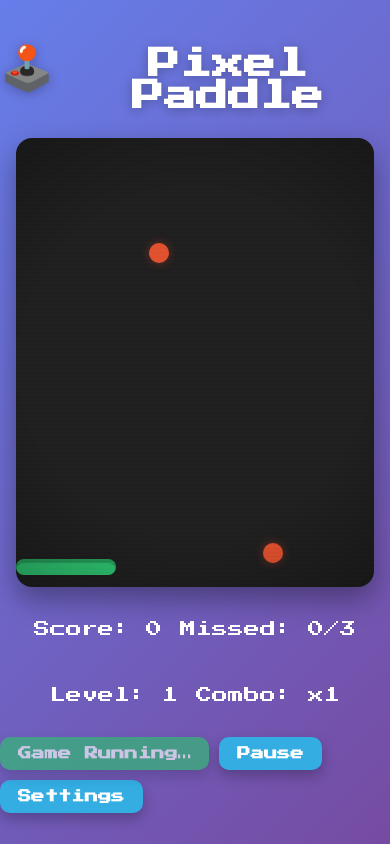
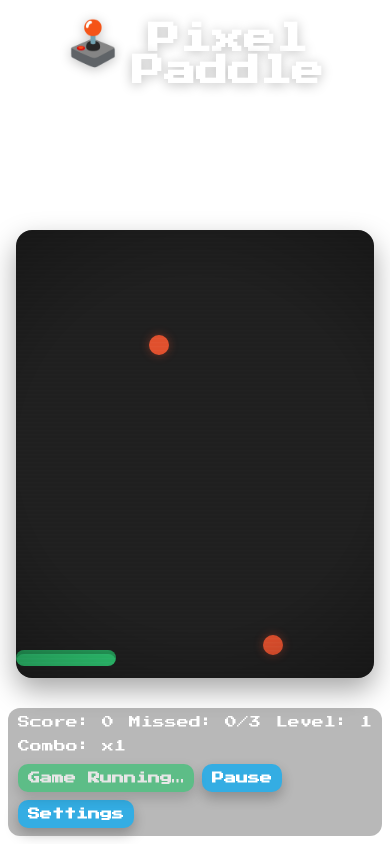
Before and after one commit to Saaquuiib/Pixel-Paddle, a plain HTML site: page index.html in a window 390 px wide. Both pictures are taken after a click on the button "Start Game". Drawn offline with Linux system fonts and the light colour scheme.

Commit message:
mobile bug fixes

```diff
--- a/index.html
+++ b/index.html
@@ -3,7 +3,7 @@
 <head>
   <meta charset="UTF-8" />
   <meta name="viewport"
-        content="width=device-width, initial-scale=1.0, maximum-scale=1.0, user-scalable=no"/>
+        content="width=device-width, initial-scale=1, viewport-fit=cover, user-scalable=no"/>
   <title>Pixel Paddle</title>
   <link href="https://fonts.googleapis.com/css2?family=Press+Start+2P&display=swap" rel="stylesheet">
   <link rel="stylesheet" href="style.css" />
--- a/script.js
+++ b/script.js
@@ -25,6 +25,20 @@ const settingsCancelBtn = document.getElementById("settingsCancelBtn");
 const volumeSlider = document.getElementById("volume");
 const muteToggle   = document.getElementById("muteToggle");
 const diffRadios   = [...document.querySelectorAll('input[name="difficulty"]')];
+
+// ---------- Mobile viewport fix ----------
+function setVh() {
+  const vh = window.innerHeight * 0.01;
+  document.documentElement.style.setProperty('--vh', `${vh}px`);
+}
+setVh();
+window.addEventListener('resize', setVh);
+window.addEventListener('orientationchange', setVh);
+
+function ensureTop() {
+  if (document.activeElement && document.activeElement.blur) document.activeElement.blur();
+  window.scrollTo(0, 0);
+}
 
 // ---------- Config ----------
 let MAX_MISSED = 3;
@@ -179,19 +193,18 @@ function startMusic(){
 
   musicTimer = setInterval(() => {
     const withinStep = (stepIdx % 2 === 1) ? swing : 0; // swing on off-16ths
-    const t = audioCtx.currentTime + 0.035 + withinStep; // slight scheduling lead
-
+    const t = audioCtx.currentTime + 0.035 + withinStep; // tiny scheduling lead
     const pos = stepIdx % 16;
 
     // KICK: 4-on-the-floor + ghost on 14
     if ([0,4,8,12].includes(pos)) scheduleKick(t);
     if (pos === 14) scheduleKick(t); // ghost
 
-    // SNARE: backbeat (2 & 4) with a little clap layer on 12
+    // SNARE: backbeat (2 & 4) with a clap layer on 12
     if (pos === 4 || pos === 12) scheduleSnare(t);
     if (pos === 12) scheduleClap(t + 0.01);
 
-    // HATS: closed every 8th (on all 16ths here), open on 7 & 15
+    // HATS: closed every 16th, open on 7 & 15
     const open = (pos === 7 || pos === 15);
     scheduleHat(t, open);
 
@@ -199,8 +212,7 @@ function startMusic(){
     const bassNotes = [65, 49, 58, 49, 65, 78, 98, 58]; // C2, G1, Bb1...
     if (pos % 2 === 0) {
       const n = bassNotes[(pos/2) % bassNotes.length];
-      // short pluck w/ small detune randomization
-      beepAt(n, step*800, withinStep ? (swing/1000) : 0, "square", .08, rnd(5));
+      beepAt(n, step*800, 0, "square", .08, rnd(5)); // short pluck
     }
 
     stepIdx++;
@@ -265,14 +277,17 @@ function applySettingsToUI(){
 
 // ---------- Lifecycle ----------
 function startGame() {
+  ensureTop();
   applySettingsToUI();
   resetGameState();
 
   startBtn.textContent = "Game Running…";
   startBtn.disabled = true;
   pauseBtn.disabled = false;
+
   document.body.style.cursor = "none";
-  document.body.classList.add("noscroll");
+  document.body.classList.add("noscroll");   // lock scroll on mobile
+  document.body.classList.add("playing");
 
   paused = false;
   pauseOverlay.classList.remove("show");
@@ -298,8 +313,10 @@ function resetUIOnly() {
   startBtn.disabled = false;
   pauseBtn.disabled = true;
   pauseBtn.textContent = "Pause";
+
   document.body.style.cursor = "default";
   document.body.classList.remove("noscroll");
+  document.body.classList.remove("playing");
   stopMusic();
 }
 
@@ -321,7 +338,10 @@ function endGame() {
 
   document.body.style.cursor = "default";
   document.body.classList.remove("noscroll");
+  document.body.classList.remove("playing");
   stopMusic();
+
+  ensureTop(); // keep header visible after game ends
 }
 
 function showModal(){ modal.classList.add("open"); }
@@ -409,7 +429,7 @@ function step() {
         comboEl.textContent = `x${multiplier}`;
         score += 1 * multiplier; scoreEl.textContent = score;
 
-        // SFX + particles (always inside the board)
+        // SFX + particles (inside the board)
         sfx.catch();
         spawnParticles(relX, relY, "#e74c3c");
       } else {
--- a/style.css
+++ b/style.css
@@ -7,24 +7,21 @@
   --hazard:#ff5252;
   --text:#ffffff;
   --shadow:0 12px 28px rgba(0,0,0,.35);
+  --vh: 1vh; /* JS updates this for mobile safe viewport */
 }
 
 * { box-sizing: border-box; }
+html { overflow-anchor: none; } /* prevent scroll anchoring jumps */
 
 body {
   margin: 0;
   font-family: 'Press Start 2P', cursive;
   color: var(--text);
   background: linear-gradient(135deg, var(--bg1), var(--bg2));
-  min-height: 100vh;
+  min-height: calc(var(--vh) * 100);
   display: grid;
   place-items: center;
   animation: bgShift 28s linear infinite alternate;
-}
-
-/* Lock scroll on mobile only while playing */
-@media (max-width: 768px) {
-  body.noscroll { overflow: hidden; height: 100vh; }
 }
 
 button, input, select, textarea, ::placeholder {
@@ -33,8 +30,8 @@ button, input, select, textarea, ::placeholder {
 
 .container { text-align: center; width: 100%; }
 
+/* ---- Title + icon alignment fix ---- */
 h1{
-  /* keep your shadow/margins as-is if you like */
   display: inline-flex;
   align-items: baseline;          /* align to text baseline */
   justify-content: center;
@@ -43,29 +40,24 @@ h1{
   font-weight: 700;
   text-shadow: 0 2px 12px rgba(0,0,0,.25);
 }
-
-/* Make the emoji live in a predictable box and center it */
 h1 .icon{
   display: inline-flex;
   align-items: center;
   justify-content: center;
-  width: 1.25em;                  /* square box tied to font size */
+  width: 1.25em;
   height: 1.0em;
-  font-size: 1.35em;              /* slightly larger than text */
+  font-size: 1.35em;
   line-height: 1;
   vertical-align: middle;
   position: relative;
-  top: 0.06em;                    /* 🔧 nudge DOWN a touch (adjust ±.02em if needed) */
+  top: 0.06em; /* nudge to align with text cap height */
 }
+h1 .title{ line-height: 1; }
 
-/* Ensure the text has tight metrics so centers match */
-h1 .title{
-  line-height: 1;
-}
-
-/* ---- GAME AREA ---- */
+/* ---- CRT wrapper (padding around board) ---- */
 .crt { position: relative; padding: 10px; border-radius: 18px; }
 
+/* ---- Game Area ---- */
 #gameArea{
   position:relative;
   width:540px; max-width:92vw; aspect-ratio:4/5;
@@ -73,7 +65,7 @@ h1 .title{
   overflow:hidden; margin:0 auto 8px;
 }
 
-/* CRT scanlines + vignette now on the game area itself (stable) */
+/* Stable CRT scanlines + vignette directly on the board */
 #gameArea::before{
   content:""; position:absolute; inset:0; pointer-events:none;
   background: repeating-linear-gradient(
@@ -130,12 +122,12 @@ h1 .title{
   display:grid; place-items:center; font-size:14px;
 }
 
-/* Catch particles (now inside the board) */
+/* Catch particles (inside the board) */
 .particle{
   position:absolute; width:6px; height:6px; border-radius:2px; pointer-events:none; z-index:8;
 }
 
-/* HUD */
+/* ---- HUD ---- */
 .info{
   display:flex; gap:18px; align-items:center; justify-content:center;
   flex-wrap:wrap; font-weight:500; padding-bottom:10px;
@@ -209,3 +201,46 @@ button:disabled{ opacity:.65; cursor:not-allowed; }
 @keyframes fall { to{ transform:translateY(100vh) rotate(360deg); opacity:0; } }
 @keyframes bgShift { 0%{ filter:hue-rotate(0deg); } 100%{ filter:hue-rotate(25deg); } }
 @keyframes flicker { 0%{ opacity:.9; } 50%{ opacity:1; } 100%{ opacity:.9; } }
+
+/* ===== Mobile layout polish ===== */
+@media (max-width: 768px) {
+  /* Lock scroll only while playing, with proper viewport height */
+  body.noscroll {
+    position: fixed; inset: 0;
+    overflow: hidden;
+    height: calc(var(--vh) * 100);
+    width: 100%;
+  }
+
+  /* Keep the title always visible on top */
+  h1{
+    position: fixed;
+    top: calc(env(safe-area-inset-top, 0px) + 8px);
+    left: 50%; transform: translateX(-50%);
+    margin: 0;
+    z-index: 30;
+    padding: 4px 8px;
+  }
+  .container { padding-top: 64px; } /* space under sticky title */
+
+  /* Game area sits between title and bottom overlay */
+  #gameArea { margin: 8px auto; }
+
+  /* HUD becomes a floating overlay; doesn't affect page height */
+  .info{
+    position: fixed;
+    left: max(8px, env(safe-area-inset-left));
+    right: max(8px, env(safe-area-inset-right));
+    bottom: max(8px, env(safe-area-inset-bottom));
+    z-index: 30;
+    background: rgba(0,0,0,.28);
+    backdrop-filter: blur(8px);
+    border-radius: 12px;
+    padding: 8px 10px;
+    gap: 12px;
+    justify-content: space-between;
+  }
+  .info p{ margin: 0; font-size: 12px; }
+  .controls{ gap: 8px; }
+  .controls button{ padding: 8px 10px; font-size: 12px; }
+}
```
